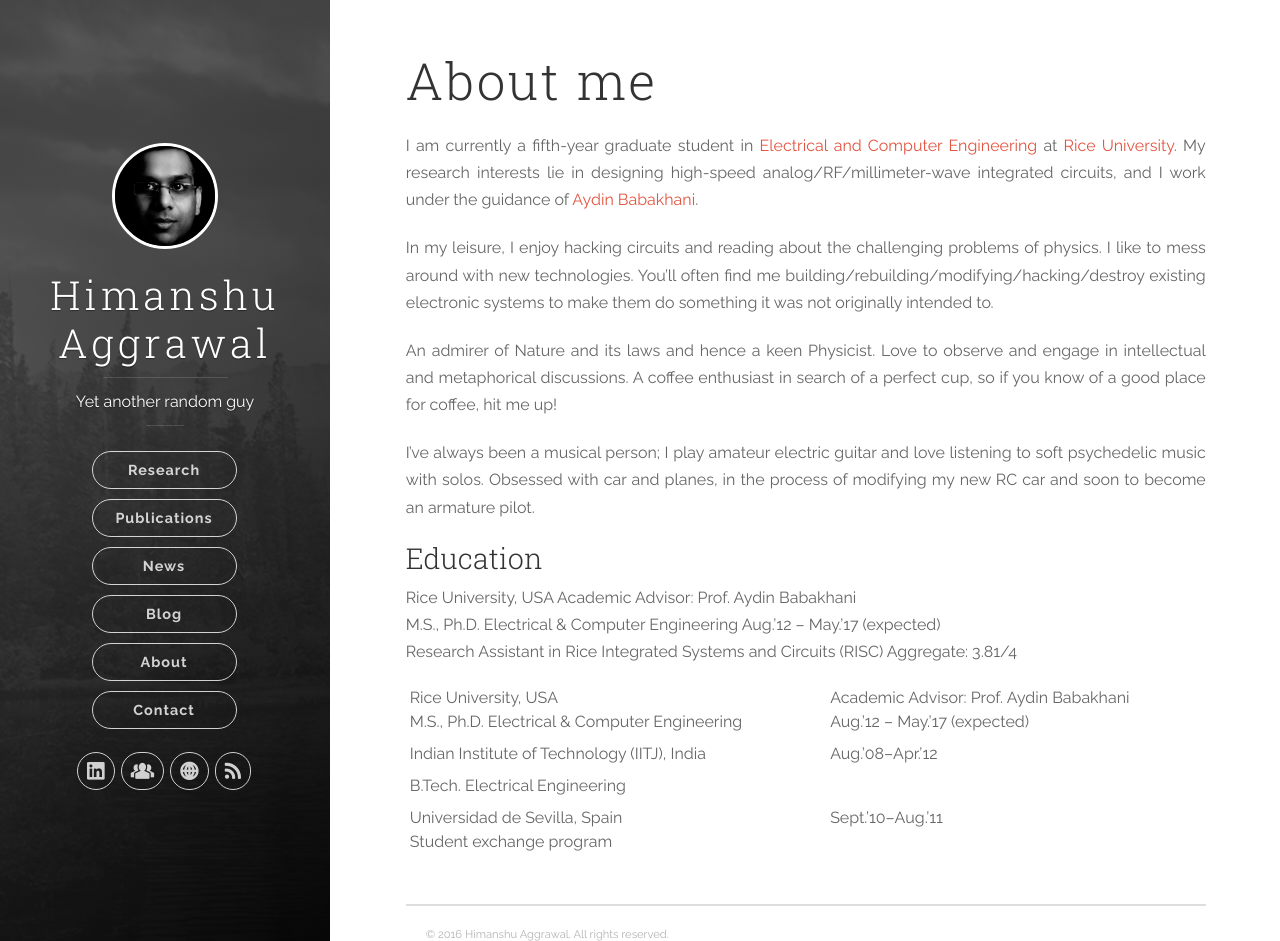
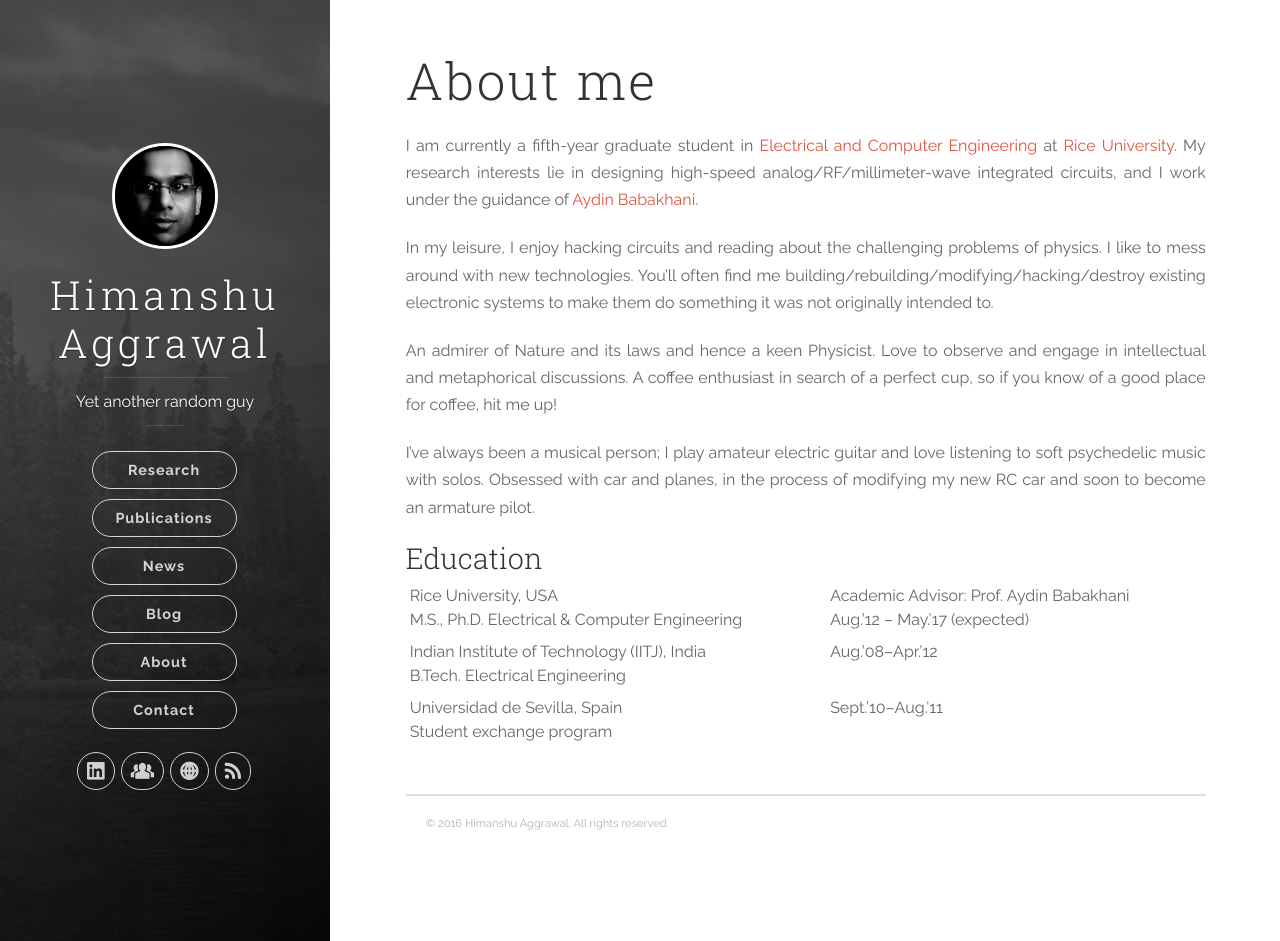
Before and after one commit to ahimanshu13/ahimanshu13.github.io, a Jekyll site: the page built from about/index.md, in a window 1280 px wide and 941 px high. Built offline with Jekyll 4.4.1, drawn with Linux system fonts in a browser that asks for light colours; nearby versions of some CDN libraries.

Commit message:
Update About Me

```diff
--- a/about/index.md
+++ b/about/index.md
@@ -14,12 +14,6 @@ An admirer of Nature and its laws and hence a keen Physicist. Love to observe an
 I've always been a musical person; I play amateur electric guitar and love listening to soft psychedelic music with solos. Obsessed with car and planes, in the process of modifying my new RC car and soon to become an armature pilot.
 
 ### Education
-
-Rice University, USA												Academic Advisor: Prof. Aydin Babakhani<br>
-M.S., Ph.D. Electrical & Computer Engineering						Aug.’12 – May.’17 (expected)<br>
-Research Assistant in Rice Integrated Systems and Circuits (RISC)	Aggregate: 3.81/4<br>
-
-
 <style>
 table {
     border-collapse: collapse;
@@ -27,7 +21,6 @@ table {
 th {
     text-align: left;
     padding: 4px;}
-
 td {
     text-align: left;
     padding: 4px;}
@@ -52,10 +45,6 @@ td {
     <td>Aug.’08–Apr.’12</td>
   </tr>
   <tr>
-    <td></td>
-    <td></td>
-  </tr>
-  <tr>
     <td>B.Tech. Electrical Engineering</td>
     <td></td>
   </tr>
```
